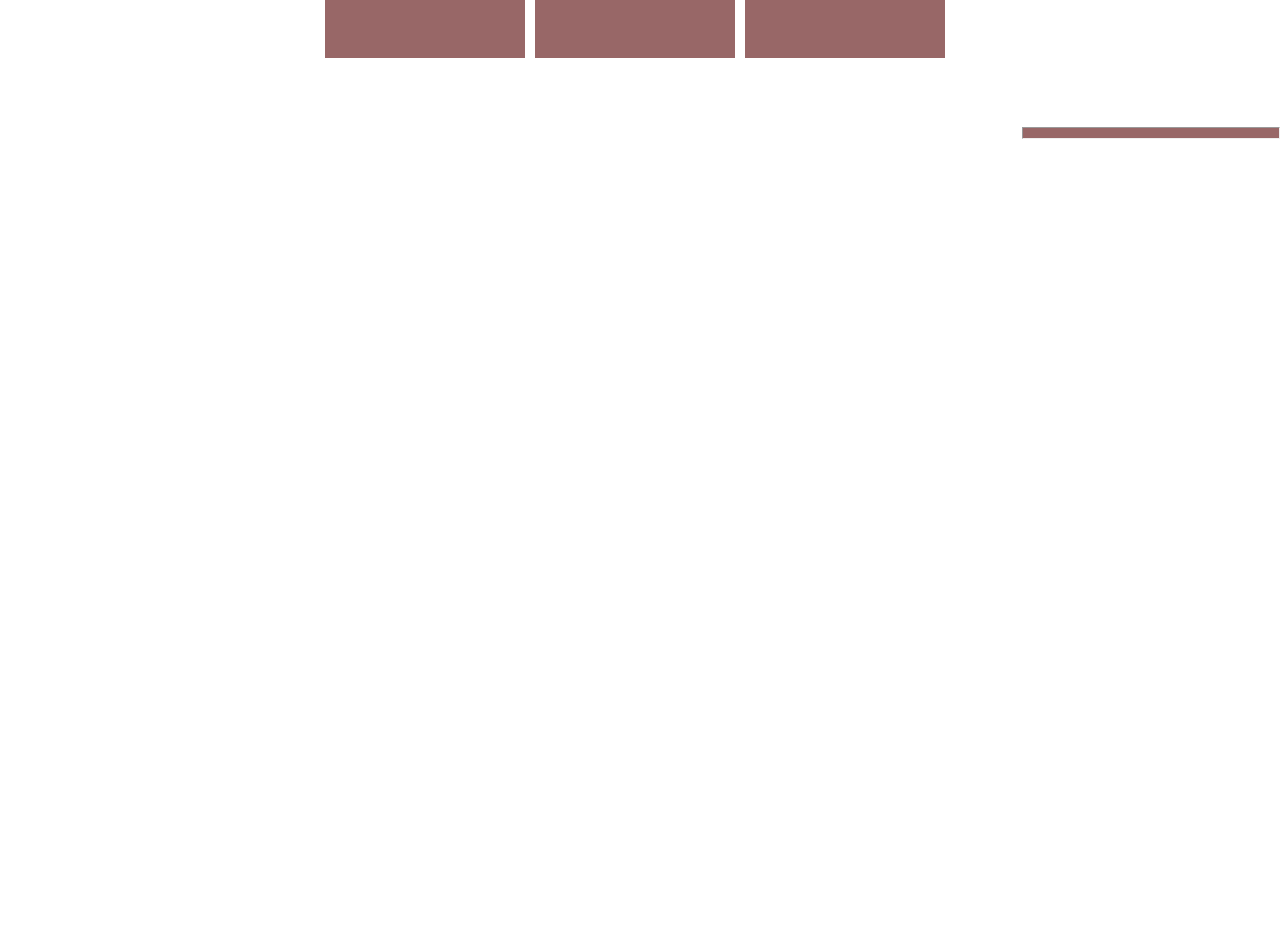
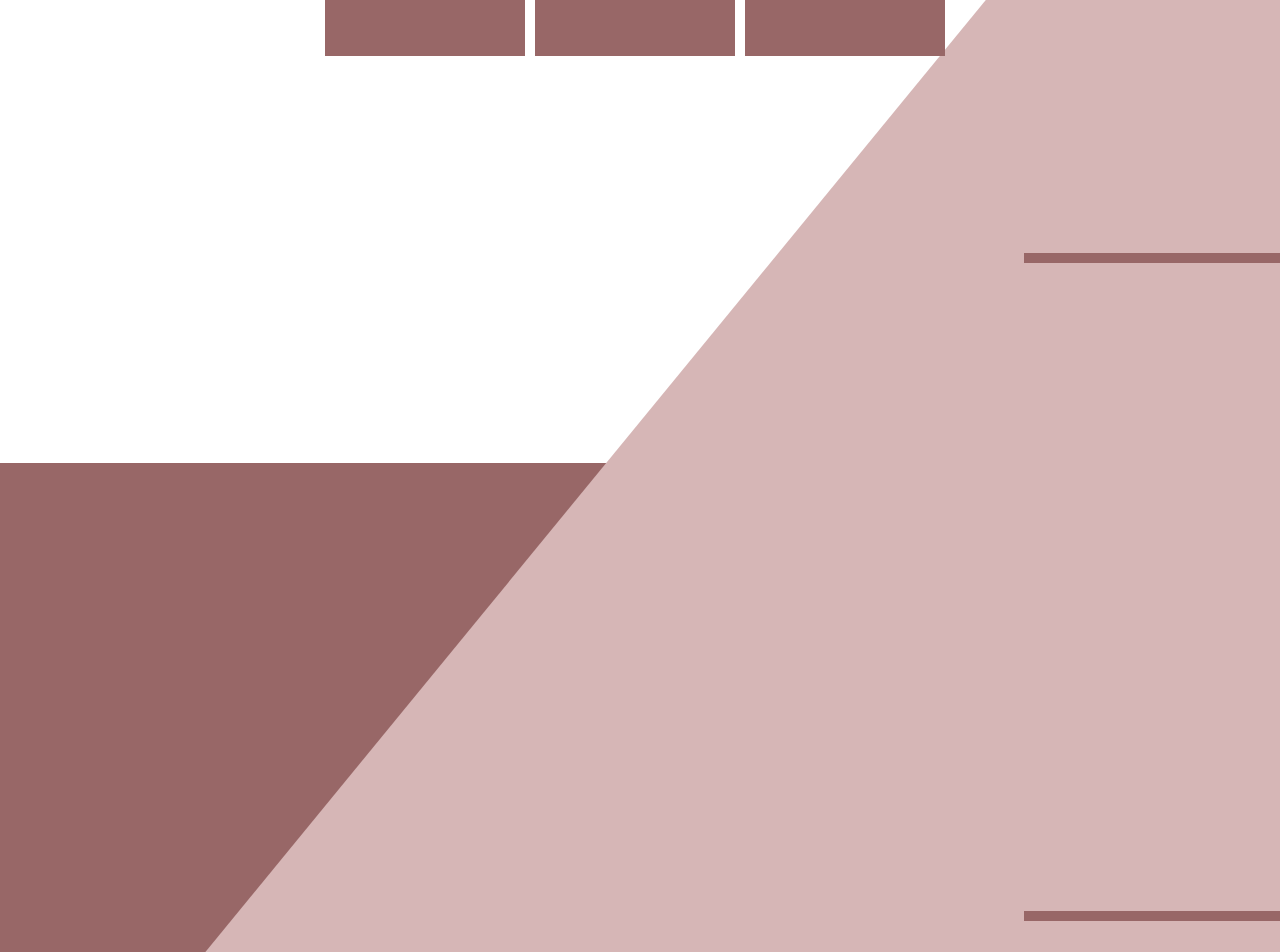
Before and after one commit to djones5713/portfolio, a React (Create React App) app: page /work in a window 1280 px wide. Shown: the part 2180-3132 px from the top of the page. Before the commit the page ends 2327 px from the top, so only its background shows below. Built offline with nearby package versions, Linux system fonts and the light colour scheme.

Commit message:
improve version

```diff
--- a/src/Components/About/About.js
+++ b/src/Components/About/About.js
@@ -25,7 +25,7 @@ function About(){
 
            <div className="btns">
             <button className="btn-one">Resume</button>
-            <button className="btn-two">LinkedIn</button>
+            <button className="btn-two"><a href="www.linkedin.com/in/destinyljones">LinkedIn</a></button>
            </div>
 
            <hr className="line-work-bottom"/>
--- a/src/Components/About/About.scss
+++ b/src/Components/About/About.scss
@@ -1,6 +1,16 @@
 $secondaryColor: #AD9132;
 $primaryColor:#986767;
 $mainFont: "Hoefler Text";
+
+@mixin line-bottom {
+    margin-top: 5%;
+    margin-right: 0;
+    width: 20%;
+    height: 10px;
+    background-color: $primaryColor;
+    border: none;
+    z-index: 9;
+}
 
 .about-container {
     position: relative;
@@ -104,11 +114,14 @@ $mainFont: "Hoefler Text";
 
 }
 
+a {
+    text-decoration: none;
+    color:$primaryColor;
+}
+
 
 .line-work-bottom {
+    @include line-bottom;
     margin-top: 5%;
     margin-right: 0;
-    width: 20%;
-    height: 10px;
-    background-color: $primaryColor;
 }
--- a/src/Components/Work/Work.js
+++ b/src/Components/Work/Work.js
@@ -1,5 +1,6 @@
 import React, { Component } from 'react';
 import './Work.scss';
+
 
 class Work extends Component {
     constructor(){
@@ -8,6 +9,8 @@ class Work extends Component {
 
         }
     }
+
+
 
     render(){
         return (
@@ -18,6 +21,9 @@ class Work extends Component {
                     <h1 className="title-work">Work</h1>
                 </div>
 
+
+                <div className="triangle"></div>
+
                 <div className="work-content">
                     <div className="work"></div>
                     <div className="work"></div>
@@ -26,8 +32,11 @@ class Work extends Component {
                     <div className="work"></div>
                     <div className="work"></div>
                 </div>
-                <hr className="line-work-bottom"/>
+                <hr className="line-contact-bottom"/>
+                <div className="box-contact"></div>
+                <hr className="line-end-bottom"/>
             </div>
+
         )
     }
 
--- a/src/Components/Work/Work.scss
+++ b/src/Components/Work/Work.scss
@@ -2,11 +2,19 @@ $secondaryColor: #AD9132;
 $primaryColor:#986767;
 $mainFont: "Hoefler Text";
 
+@mixin line-bottom {
+    width: 20%;
+    height: 10px;
+    background-color: $primaryColor;
+    border: none;
+}
+
 .line-top {
     background-color: $primaryColor;
+    border: none;
     margin-top: 20%;
     margin-left: 0;
-    height: 1px;
+    height: 3px;
     width: 40%;
 }
 
@@ -27,6 +35,7 @@ $mainFont: "Hoefler Text";
     align-items: center;
     display: flex;
     flex-wrap: wrap;
+    position: relative;
 }
 
 .work {
@@ -35,3 +44,49 @@ $mainFont: "Hoefler Text";
     margin: 5px;
     background-color: #986767;
 }
+
+.triangle {
+    width: 0;
+    height: 0;
+    border-style: solid;
+    border-width: 0 0 1830px 1500px;
+    border-color: transparent transparent #D6B6B6 transparent;
+    z-index: -1;
+    position: absolute;
+    right: 0;
+    margin-top: 0;
+}
+
+.box-contact {
+    width: 1260px;
+    height: 815px;
+    z-index: -6;
+    position: absolute;
+    margin-top: 15%;
+    background-color: #986767;
+
+}
+
+.title-contact {
+    width: 200px;
+    height: 200px;
+    margin: 5px;
+    background-color: #986767;
+    z-index: 9;
+}
+
+.line-contact-bottom {
+    margin-right: 0;
+    @include line-bottom;
+    margin-top: 15%;
+    z-index: 9;
+
+}
+
+.line-end-bottom {
+    @include line-bottom;
+    position: absolute;
+    margin-top: 50%;
+    margin-left: 80%;
+    z-index: 20;
+}
```
